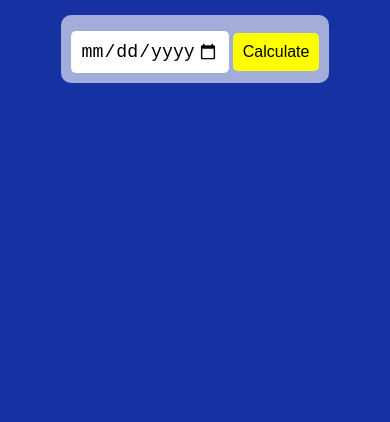
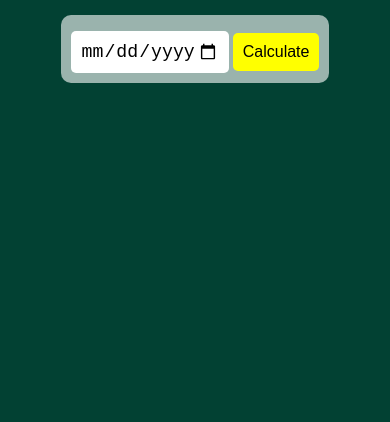
Before and after one commit to vkrs24/Age_Calculator, a plain HTML site: page index.html in a window 390 px wide. Shown: the part 422-844 px from the top of the page. Drawn offline with Linux system fonts and the light colour scheme.

Commit message:
resolved

```diff
--- a/style.css
+++ b/style.css
@@ -2,12 +2,12 @@ body {
   margin: 0;
   padding: 0;
   box-sizing: border-box;
+  background-color: rgb(2, 65, 51);
 }
 
 .container {
   width: 100%;
   height: 100vh;
-  background-color: rgb(22, 50, 162);
   margin: auto;
   display: flex;
   flex-direction: column;
@@ -62,7 +62,6 @@ body {
     font-size: 250%;
   }
   body {
-    background-color: rgb(22, 50, 162);
     overflow-x: hidden;
   }
   .container {
```
